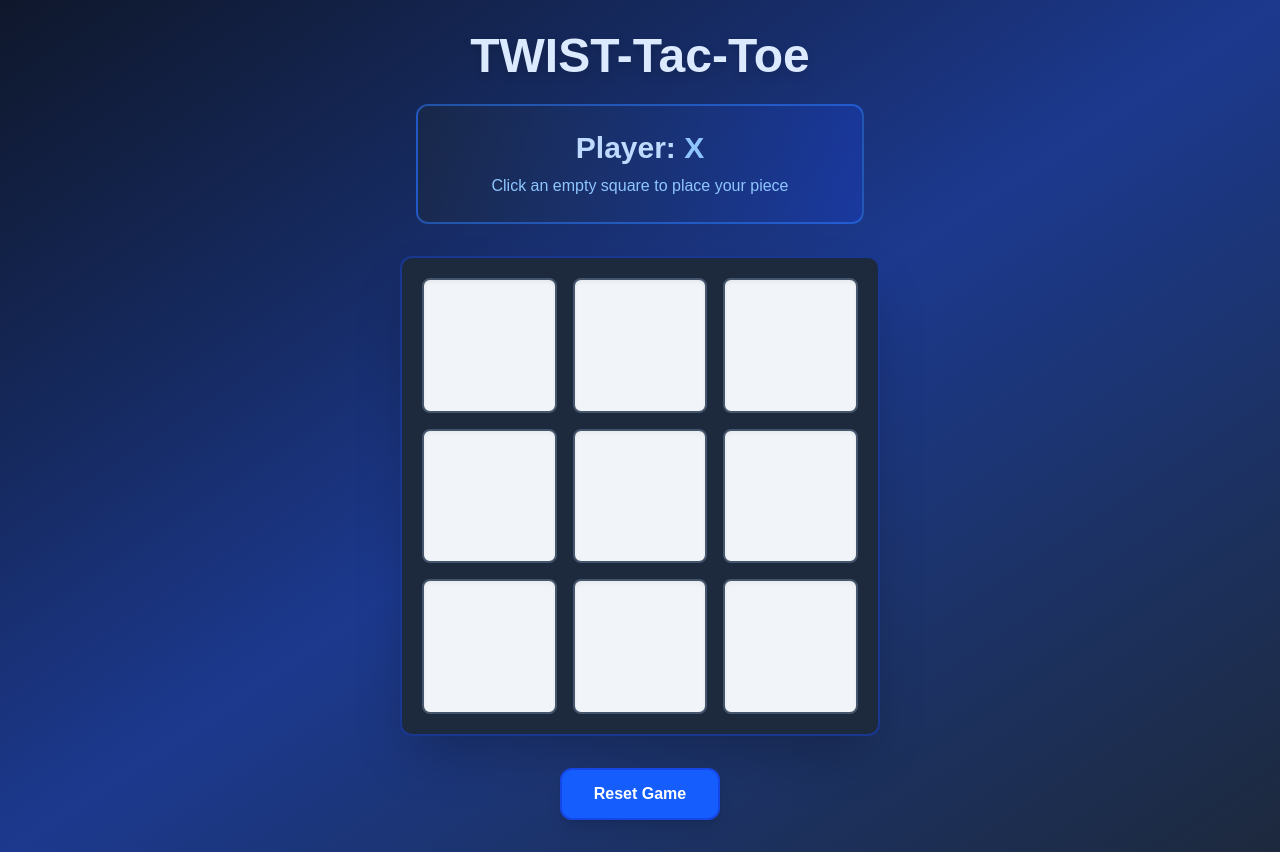
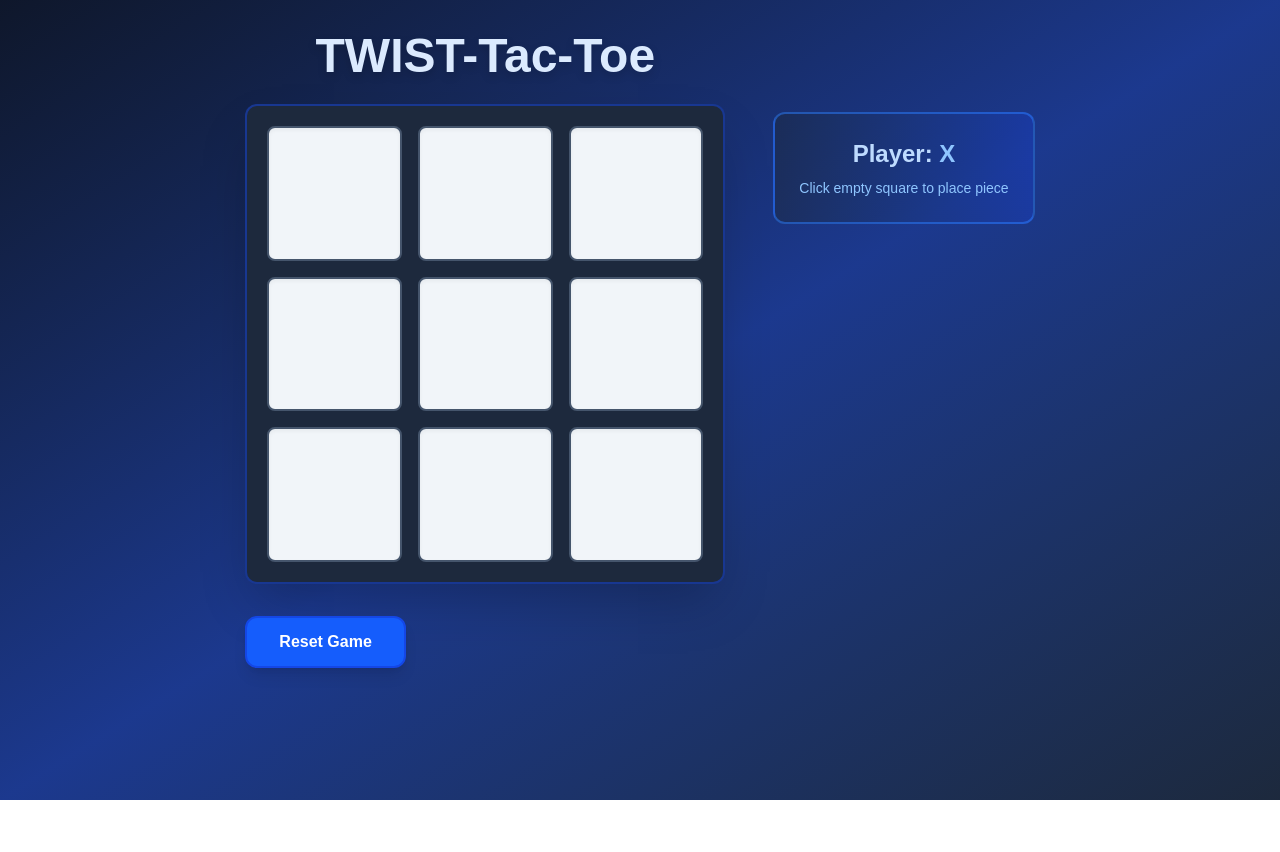
Before and after one commit to xy-real/tictactoe-twist, a Next.js app: page / in a window 1280 px wide. After the commit the page ends 800 px from the top, so only its background shows below. Built offline with nearby package versions, Linux system fonts and the light colour scheme.

Commit message:
transfer status to side of the board

```diff
--- a/src/components/GameBoard.tsx
+++ b/src/components/GameBoard.tsx
@@ -11,15 +11,19 @@ export default function GameBoard() {
     const gameState = useGameState();
 
     return (
-        <div className="flex flex-col items-center p-4 md:p-6 lg:p-8 min-h-screen max-w-4xl mx-auto">
-            <h1 className="text-2xl sm:text-3xl md:text-4xl lg:text-5xl font-bold mb-4 md:mb-6 text-blue-100 drop-shadow-lg">TWIST-Tac-Toe</h1>
+        <div className="flex flex-col lg:flex-row lg:items-start lg:justify-center lg:gap-8 xl:gap-12 p-4 md:p-6 lg:p-8 min-h-screen max-w-7xl mx-auto">
+            <div className="flex flex-col items-center lg:items-start">
+                <h1 className="text-2xl sm:text-3xl md:text-4xl lg:text-5xl font-bold mb-4 md:mb-6 text-blue-100 drop-shadow-lg lg:text-center lg:w-full">TWIST-Tac-Toe</h1>
 
+                {/* GameStatus on mobile - shows above board */}
+                <div className="lg:hidden w-full">
                     <GameStatus
                         currentPlayer={gameState.currentPlayer}
                         winner={gameState.winner}
                         moveCount={gameState.moveCount}
                         gamePhase={gameState.gamePhase}
                     />
+                </div>
 
                 <div className="grid grid-cols-3 grid-rows-3 gap-2 sm:gap-3 md:gap-4 w-72 h-72 sm:w-80 sm:h-80 md:w-96 md:h-96 lg:w-[420px] lg:h-[420px] xl:w-[480px] xl:h-[480px] bg-slate-800 p-3 md:p-4 lg:p-5 rounded-xl shadow-2xl border-2 border-blue-700/50">
                 {/* Row 0 */}
@@ -103,6 +107,17 @@ export default function GameBoard() {
 
                 <GameControls onReset={gameState.resetGame} />
             </div>
+
+            {/* GameStatus on desktop - shows to the right of board */}
+            <div className="hidden lg:flex lg:flex-col lg:justify-start lg:mt-16 xl:mt-20">
+                <GameStatus
+                    currentPlayer={gameState.currentPlayer}
+                    winner={gameState.winner}
+                    moveCount={gameState.moveCount}
+                    gamePhase={gameState.gamePhase}
+                />
+            </div>
+        </div>
     )
 
 }
--- a/src/components/GameStatus.tsx
+++ b/src/components/GameStatus.tsx
@@ -15,11 +15,11 @@ export default function GameStatus({
   // If there's a winner, show winner message
   if (winner === 'X' || winner === 'O') {
     return (
-      <div className="text-center mb-4 md:mb-6 lg:mb-8 p-4 md:p-6 bg-gradient-to-r from-green-800/50 to-emerald-800/50 rounded-xl border-2 border-green-500/50 w-full max-w-md mx-auto">
-        <h2 className="text-2xl sm:text-3xl md:text-4xl font-bold text-green-300 drop-shadow-lg">
+      <div className="text-center mb-4 md:mb-6 lg:mb-0 p-4 md:p-6 bg-gradient-to-r from-green-800/50 to-emerald-800/50 rounded-xl border-2 border-green-500/50 w-full max-w-md mx-auto lg:max-w-xs lg:mx-0">
+        <h2 className="text-2xl sm:text-3xl md:text-4xl lg:text-2xl xl:text-3xl font-bold text-green-300 drop-shadow-lg">
           🎉 Player {winner} Wins! 🎉
         </h2>
-        <p className="text-blue-200 mt-2 text-base md:text-lg">Congratulations!</p>
+        <p className="text-blue-200 mt-2 text-base md:text-lg lg:text-base">Congratulations!</p>
       </div>
     );
   }
@@ -27,11 +27,11 @@ export default function GameStatus({
   // If it's a tie
   if (winner === 'tie') {
     return (
-      <div className="text-center mb-4 md:mb-6 lg:mb-8 p-4 md:p-6 bg-gradient-to-r from-yellow-800/50 to-orange-800/50 rounded-xl border-2 border-yellow-500/50 w-full max-w-md mx-auto">
-        <h2 className="text-xl sm:text-2xl md:text-3xl font-bold text-yellow-300 drop-shadow-lg">
+      <div className="text-center mb-4 md:mb-6 lg:mb-0 p-4 md:p-6 bg-gradient-to-r from-yellow-800/50 to-orange-800/50 rounded-xl border-2 border-yellow-500/50 w-full max-w-md mx-auto lg:max-w-xs lg:mx-0">
+        <h2 className="text-xl sm:text-2xl md:text-3xl lg:text-xl xl:text-2xl font-bold text-yellow-300 drop-shadow-lg">
           It&apos;s a Tie!
         </h2>
-        <p className="text-blue-200 mt-2 text-base md:text-lg">Great game!</p>
+        <p className="text-blue-200 mt-2 text-base md:text-lg lg:text-base">Great game!</p>
       </div>
     );
   }
@@ -39,23 +39,23 @@ export default function GameStatus({
   // If we're in the moving phase (after 8 pieces placed)
   if (gamePhase === 'moving') {
     return (
-      <div className="text-center mb-4 md:mb-6 lg:mb-8 p-4 md:p-6 bg-gradient-to-r from-purple-800/50 to-indigo-800/50 rounded-xl border-2 border-purple-500/50 w-full max-w-md mx-auto">
-        <h2 className="text-xl sm:text-2xl md:text-3xl font-bold text-purple-300 drop-shadow-lg">
-          🔄 Moving Phase Activated!
+      <div className="text-center mb-4 md:mb-6 lg:mb-0 p-4 md:p-6 bg-gradient-to-r from-purple-800/50 to-indigo-800/50 rounded-xl border-2 border-purple-500/50 w-full max-w-md mx-auto lg:max-w-xs lg:mx-0">
+        <h2 className="text-xl sm:text-2xl md:text-3xl lg:text-xl xl:text-2xl font-bold text-purple-300 drop-shadow-lg">
+          🔄 Moving Phase!
         </h2>
-        <p className="text-blue-200 text-base md:text-lg mt-2">
+        <p className="text-blue-200 text-base md:text-lg lg:text-sm xl:text-base mt-2">
           Player <span className="text-blue-300 font-bold">{currentPlayer}</span>&apos;s turn
         </p>
         <div className="mt-3 space-y-1">
-          <p className="text-sm md:text-base text-blue-300">
+          <p className="text-sm md:text-base lg:text-xs xl:text-sm text-blue-300">
             1. Click your piece to select it
           </p>
-          <p className="text-sm md:text-base text-blue-300">
-            2. Click an adjacent empty square to move
+          <p className="text-sm md:text-base lg:text-xs xl:text-sm text-blue-300">
+            2. Click adjacent empty square
           </p>
         </div>
-        <p className="text-xs md:text-sm text-yellow-300 mt-3 font-semibold">
-          🚫 Board locked at 8 pieces, 1 space remaining
+        <p className="text-xs md:text-sm lg:text-xs text-yellow-300 mt-3 font-semibold">
+          🚫 Board locked, 1 space left
         </p>
       </div>
     );
@@ -63,16 +63,16 @@ export default function GameStatus({
 
   // Normal placing phase
   return (
-    <div className="text-center mb-4 md:mb-6 lg:mb-8 p-4 md:p-6 bg-gradient-to-r from-slate-800/50 to-blue-800/50 rounded-xl border-2 border-blue-500/50 w-full max-w-md mx-auto">
-      <h2 className="text-xl sm:text-2xl md:text-3xl font-bold text-blue-200">
+    <div className="text-center mb-4 md:mb-6 lg:mb-0 p-4 md:p-6 bg-gradient-to-r from-slate-800/50 to-blue-800/50 rounded-xl border-2 border-blue-500/50 w-full max-w-md mx-auto lg:max-w-xs lg:mx-0">
+      <h2 className="text-xl sm:text-2xl md:text-3xl lg:text-xl xl:text-2xl font-bold text-blue-200">
         Player: <span className="text-blue-300 font-bold">{currentPlayer}</span>
       </h2>
-      <p className="text-blue-300 mt-2 text-sm md:text-base">
-        {moveCount < 8 ? 'Click an empty square to place your piece' : 'Final moves - no ties allowed!'}
+      <p className="text-blue-300 mt-2 text-sm md:text-base lg:text-xs xl:text-sm">
+        {moveCount < 8 ? 'Click empty square to place piece' : 'Final moves - no ties!'}
       </p>
       {moveCount >= 6 && moveCount < 8 && (
-        <p className="text-yellow-300 text-sm md:text-base mt-2 font-semibold">
-          ⚠️ Moving phase activates after {8 - moveCount} more moves!
+        <p className="text-yellow-300 text-sm md:text-base lg:text-xs xl:text-sm mt-2 font-semibold">
+          ⚠️ Moving phase in {8 - moveCount} moves!
         </p>
       )}
     </div>
```
Lines whose indentation alone changed are shown as unchanged.
